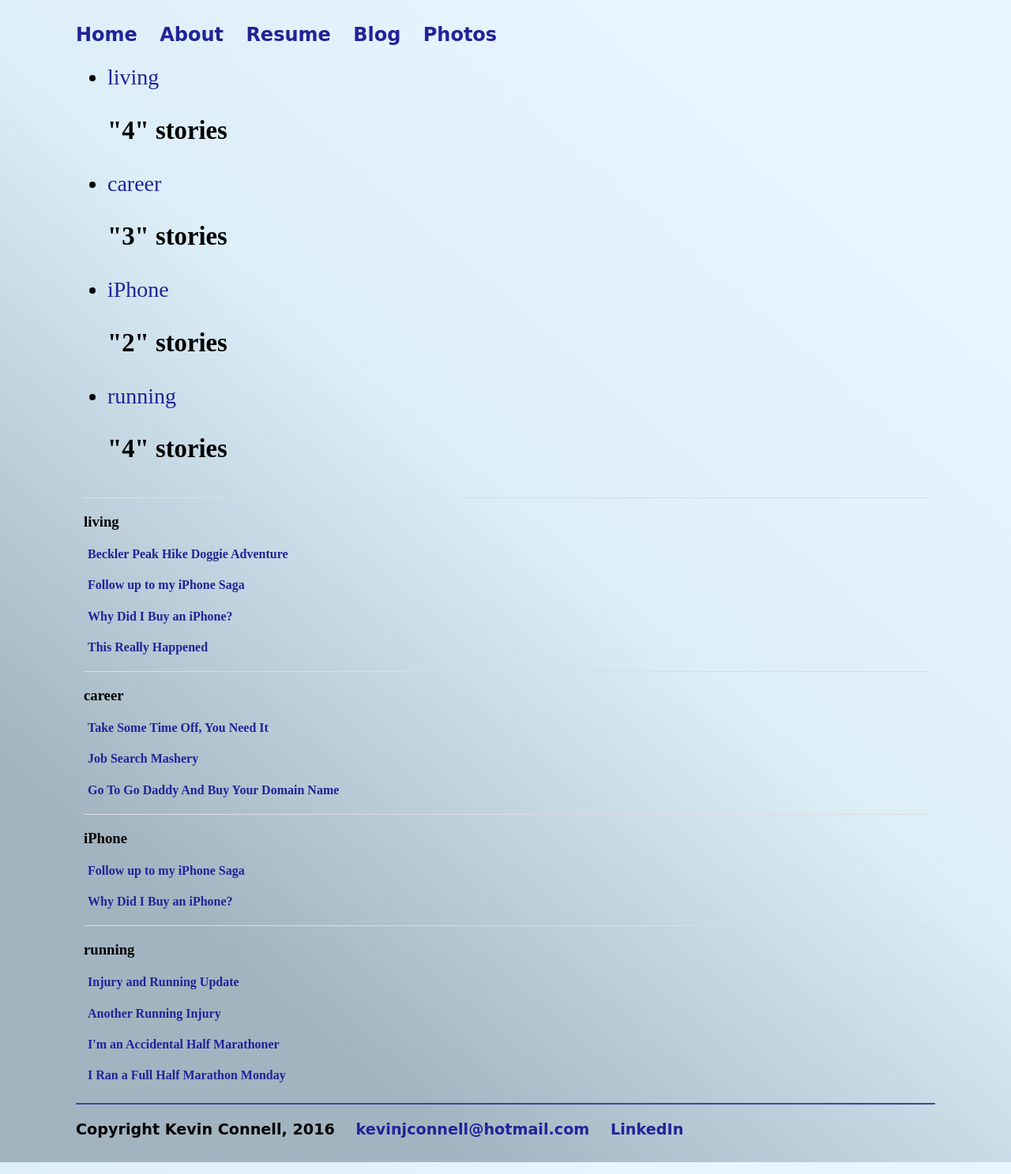
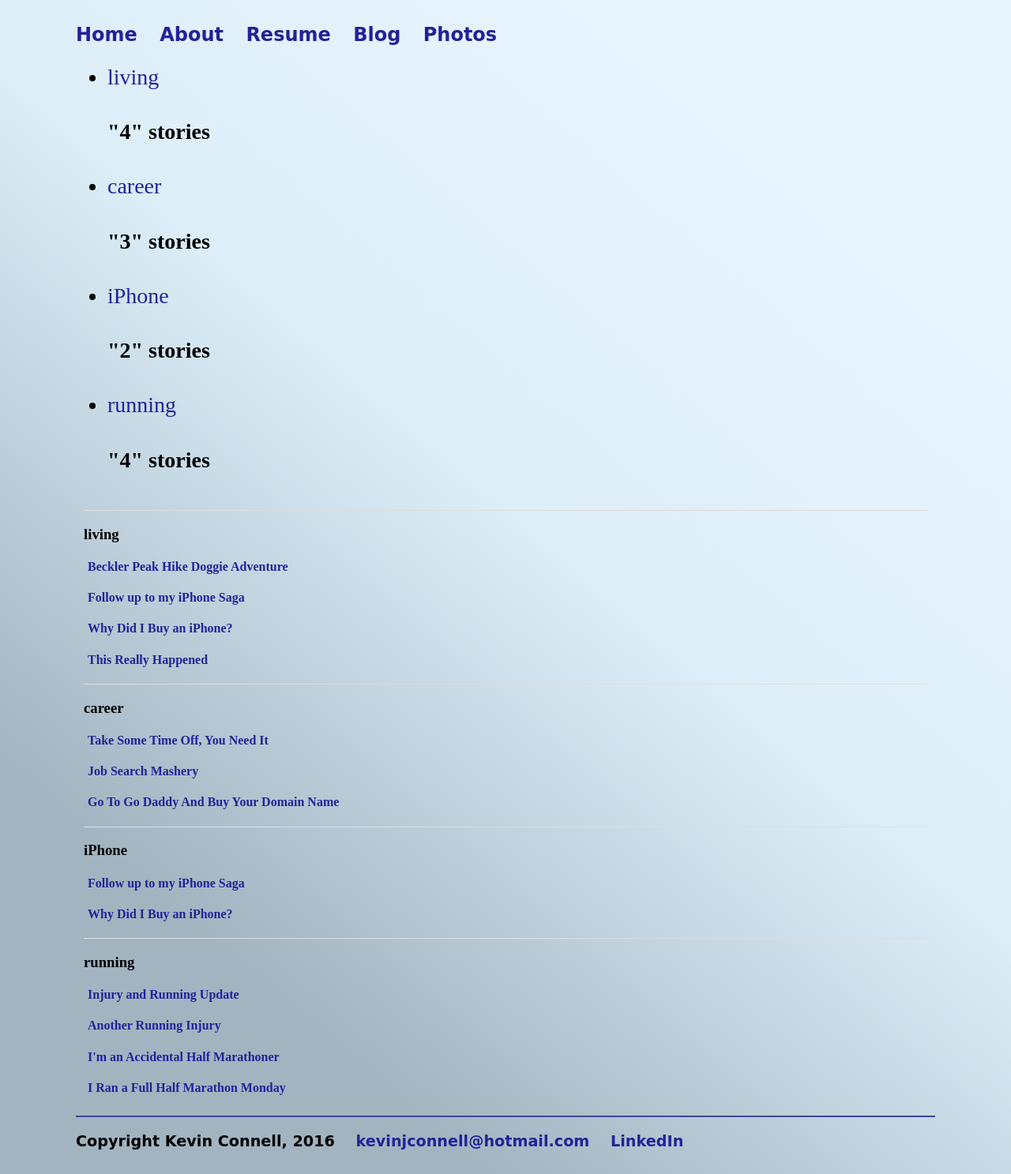
Before and after one commit to mo4dawg/mo4dawg.github.io, a Jekyll site: the page built from tags.html, in a window 1280 px wide. Shown: the whole page at 79% size. Built offline with Jekyll 4.4.1, drawn with Linux system fonts in a browser that asks for light colours.

Commit message:
Update tags.html

```diff
--- a/tags.html
+++ b/tags.html
@@ -9,7 +9,7 @@ permalink: /tags/
     <a href="#{{ tag | first | slugize }}">
       {{ tag | first }}
     </a>
-    <h3> "{{ tag | last | size }}" stories </h3>
+    <h4> "{{ tag | last | size }}" stories </h4>
   </li>
 {% endfor %}
 </ul>
```
